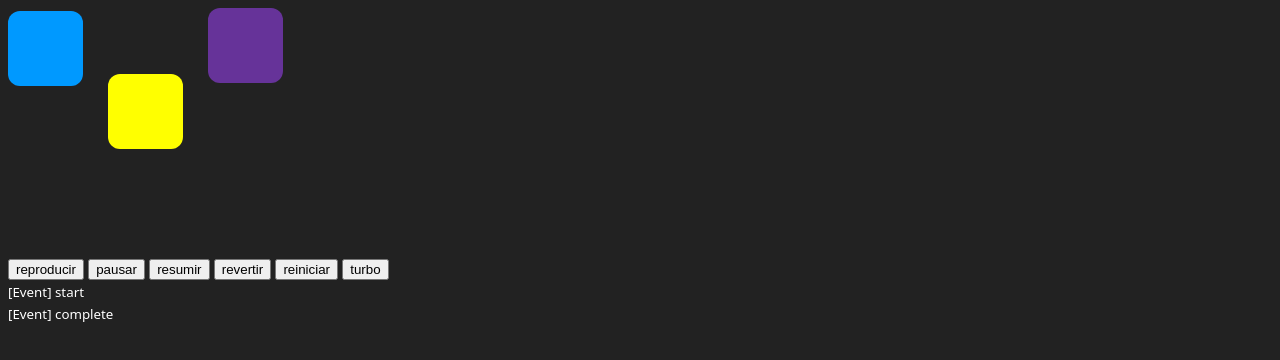
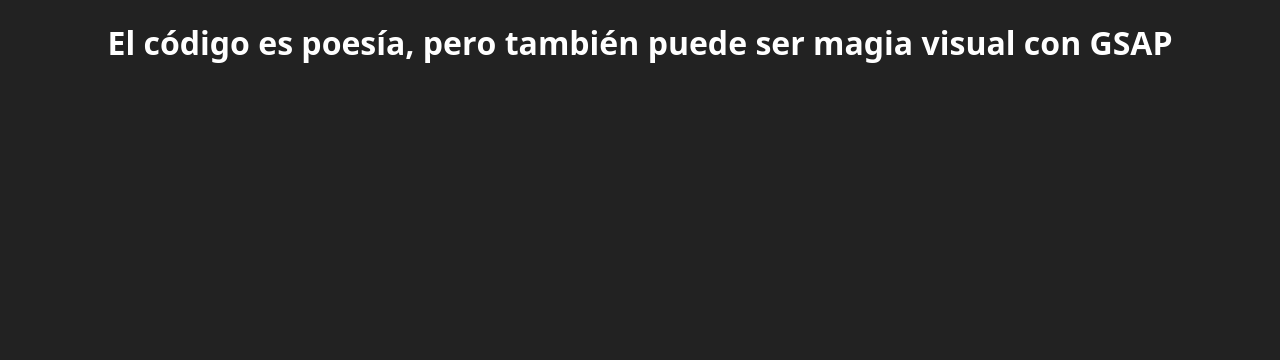
Before and after one commit to JorBDev/GSAP, a plain HTML site: page index.html in a window 1280 px wide. Drawn offline with nearby package versions, Linux system fonts and the light colour scheme.

Commit message:
animar texto

```diff
--- a/index.html
+++ b/index.html
@@ -40,90 +40,98 @@
         #log {
             color: white;
         }
+
+        h1{
+            color: white;
+            text-wrap: balance;
+            text-align: center;
+        }
     </style>
 </head>
 <body>
-    <div class="box purple"></div>
-    <div class="box blue"></div>
-    <div class="box yellow"></div>
 
-
-    <footer>
-        <button id="play">reproducir</button>
-        <button id="pause">pausar</button>
-        <button id="resume">resumir</button>
-        <button id="reverse">revertir</button>
-        <button id="restart">reiniciar</button>
-        <button id="turbo">turbo</button>
-    </footer>
-    <small id="log"></small>
+    <h1 class="text">El código es poesía, pero también puede ser magia visual con GSAP</h1>
 
     <script src="https://cdn.jsdelivr.net/npm/gsap@3.13.0/dist/gsap.min.js"></script>
+    <script src="https://cdn.jsdelivr.net/npm/gsap@3.13.0/dist/SplitText.min.js"></script><!--SplitText-->
 
     <script>
     // gsap: animación -> tween
+    gsap.registerPlugin(SplitText)// Cada que se usa un plugin nuevo hay que registrarlo.
+
+    const splitText = new SplitText(".text", {
+        type: "words, chars, lines", // separación -> words: palabras, chars: letras, lines:lineas (normalmente se usa 1, no las 3)
+    })
+
+    gsap.from(splitText.words, {
+        duration: 2,
+        y: 10,
+        stagger: 0.1,// entre cada animacion
+        autoAlpha: 0,// alternativa genial a opacity
+        filter: "blur(10px)" // efecto
+    });
 
     // Linea de tiempo:
-    const log = document.getElementById('log');
+    // const log = document.getElementById('log');
 
-    const tl = gsap.timeline({
-        defaults: { // valores por defecto (grupal)
-            duration: 2
-        },
-        onComplete: () => {
-            log.innerHTML += "[Event] complete <br>"
-        },
-        onStart: () => {
-            log.innerHTML += "[Event] start <br>"
-        },
-        onRepeat: () => {
-            log.innerHTML += "[Event] repeat <br>"
-        }
-    });
+    // const tl = gsap.timeline({
+    //     defaults: { // valores por defecto (grupal)
+    //         duration: 2
+    //     },
+    //     onComplete: () => {
+    //         log.innerHTML += "[Event] complete <br>"
+    //     },
+    //     onStart: () => {
+    //         log.innerHTML += "[Event] start <br>"
+    //     },
+    //     onRepeat: () => {
+    //         log.innerHTML += "[Event] repeat <br>"
+    //     }
+    // });
 
-    tl
-    .to('.box.purple', {
-        x: 200,
-    })
-    .to('.box.blue', {
-        duration: 1, // duración (valor individual)
-        y: -80,
-    },2)
-    .to('.box.yellow', {
-        y: -100,
-        x: 100,
-    },3)
+    // tl
+    // .to('.box.purple', {
+    //     x: 200,
+    // })
+    // .to('.box.blue', {
+    //     duration: 1, // duración (valor individual)
+    //     y: -80,
+    // },2)
+    // .to('.box.yellow', {
+    //     y: -100,
+    //     x: 100,
+    // },3)
 
-    const play = document.getElementById('play');
-    const pause = document.getElementById('pause');
-    const resume = document.getElementById('resume');
-    const reverse = document.getElementById('reverse');
-    const restart = document.getElementById('restart');
+    // const play = document.getElementById('play');
+    // const pause = document.getElementById('pause');
+    // const resume = document.getElementById('resume');
+    // const reverse = document.getElementById('reverse');
+    // const restart = document.getElementById('restart');
 
-    play.onclick = () => {
-        tl.play();
-        log.innerHTML +="play <br>"
-    }
-    pause.onclick = () => {
-        tl.pause();
-        log.innerHTML +="pause <br>"
-    }
-    resume.onclick = () => {
-        tl.resume();
-        log.innerHTML +="resume <br>"
-    }
-    reverse.onclick = () => {
-        tl.reverse();
-        log.innerHTML +="reverse <br>"
-    }
-    restart.onclick = () => {
-        tl.restart();
-        log.innerHTML +="restart <br>"
-    }
-    turbo.onclick = () => {
-        tl.timeScale(2);// Velocidad de animación
-        log.innerHTML +="turbo <br>"
-    }
+    // play.onclick = () => {
+    //     tl.play();
+    //     log.innerHTML +="play <br>"
+    // }
+    // pause.onclick = () => {
+    //     tl.pause();
+    //     log.innerHTML +="pause <br>"
+    // }
+    // resume.onclick = () => {
+    //     tl.resume();
+    //     log.innerHTML +="resume <br>"
+    // }
+    // reverse.onclick = () => {
+    //     tl.reverse();
+    //     log.innerHTML +="reverse <br>"
+    // }
+    // restart.onclick = () => {
+    //     tl.restart();
+    //     log.innerHTML +="restart <br>"
+    // }
+    // turbo.onclick = () => {
+    //     tl.timeScale(2);// Velocidad de animación
+    //     log.innerHTML +="turbo <br>"
+    // }
     </script>
 </body>
 </html>
```
